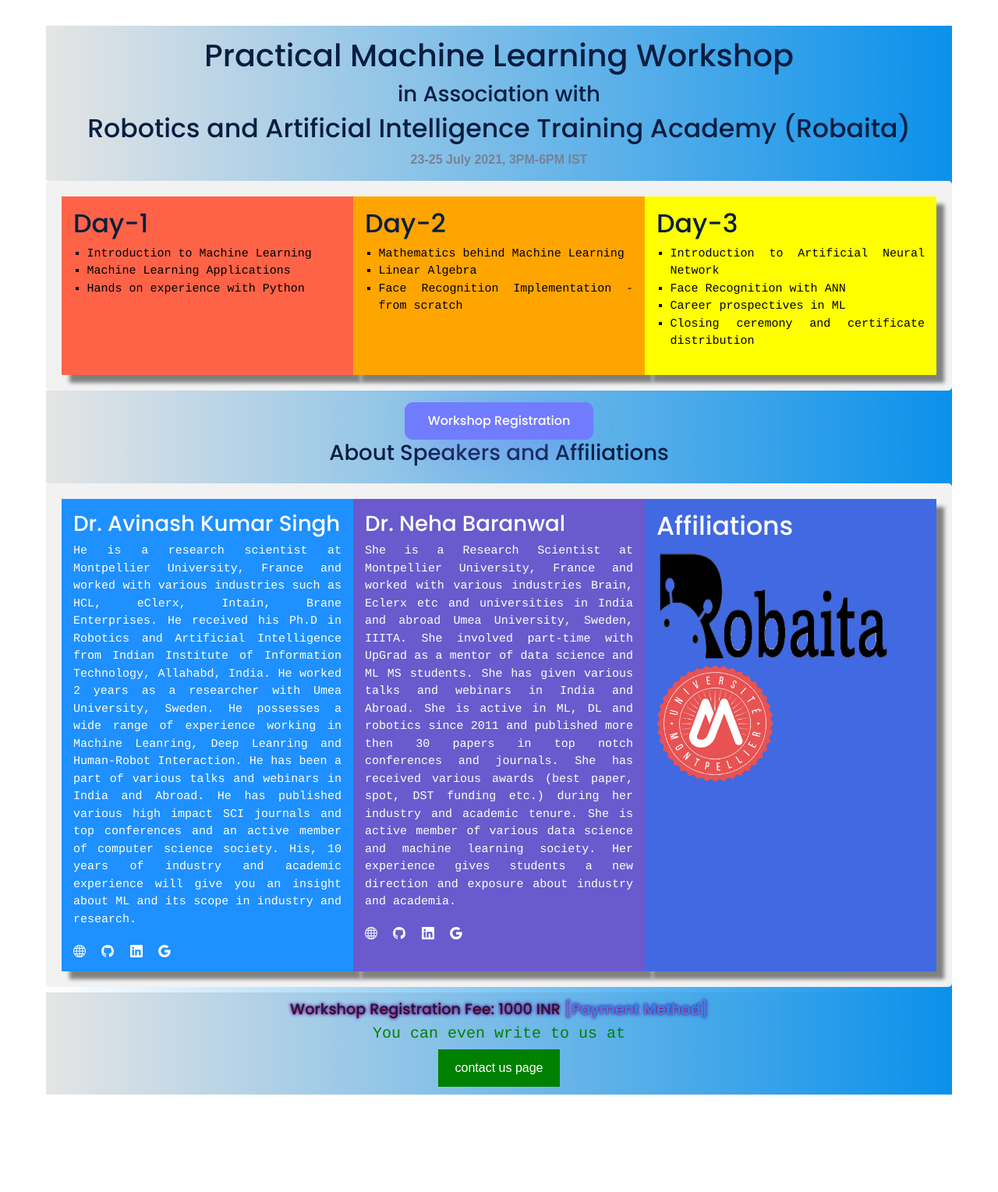
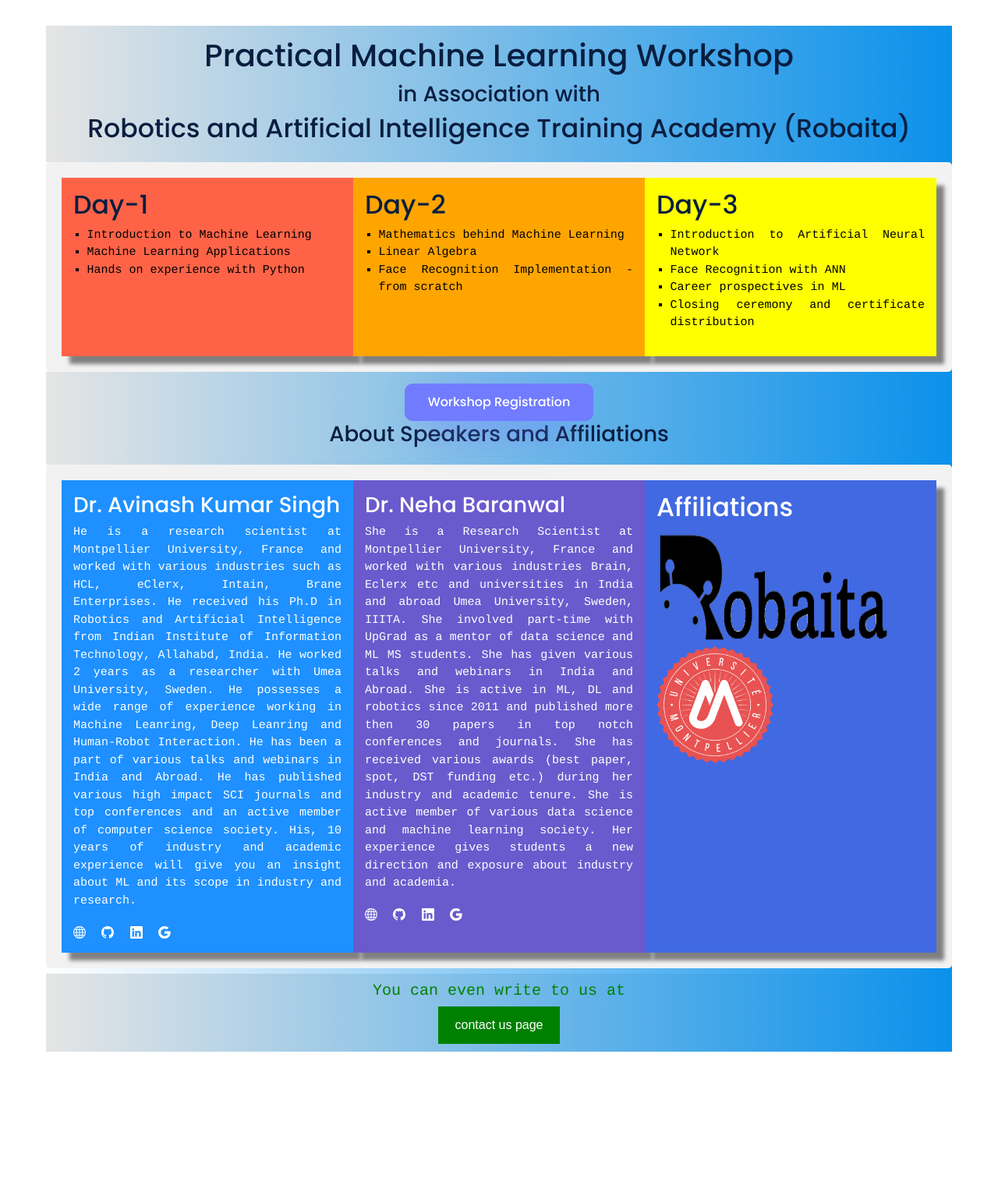
Before and after one commit to robaita/robaita, a PHP site: page /machine_leanring_workshop.php in a window 1280 px wide. Shown: the part 92-1621 px from the top of the page at 78% size. After the commit the page ends 1441 px from the top, so only its background shows below. Run offline with PHP 8.4, Linux system fonts and the light colour scheme; some libraries are stand-ins or nearby versions.

Commit message:
removed dates

```diff
--- a/machine_leanring_workshop.php
+++ b/machine_leanring_workshop.php
@@ -53,7 +53,7 @@
                     <h1>Practical Machine Learning Workshop</h1>
                     <h3>in Association with </h3>
                     <h2>Robotics and Artificial Intelligence Training Academy (Robaita)</h2>
-                    <strong>23-25 July 2021, 3PM-6PM IST</strong>
+                    <!-- <strong>23-25 July 2021, 3PM-6PM IST</strong> -->
                     </div>
                     <div class="container_new">
                         <div style="padding: 15px; background-color: tomato; box-shadow: 10px 10px 5px grey;">
@@ -187,8 +187,8 @@
                     </div>
 
                     <div id="grad1" style="background-color:#e5e5e5;text-align:center;padding:10px;margin-top:7px;">
-                    <h5 style="text-shadow: 0 0 3px #FF0000, 0 0 5px #0000FF; ">Workshop Registration Fee: 1000 INR
-                    <a href="assets/img/gallery/ML_Workshop_UPI.jpeg"> [Payment Method] </a> </h5>
+                    <!-- <h5 style="text-shadow: 0 0 3px #FF0000, 0 0 5px #0000FF; ">Workshop Registration Fee: 1000 INR  -->
+                    <!-- <a href="assets/img/gallery/ML_Workshop_UPI.jpeg"> [Payment Method] </a> </h5> -->
                     <h3 style=" font-family:Courier; color:green; font-size: 20px;"> You can even write to us at </h3>
                     <a style="background-color: white;
                         color: white;
```
